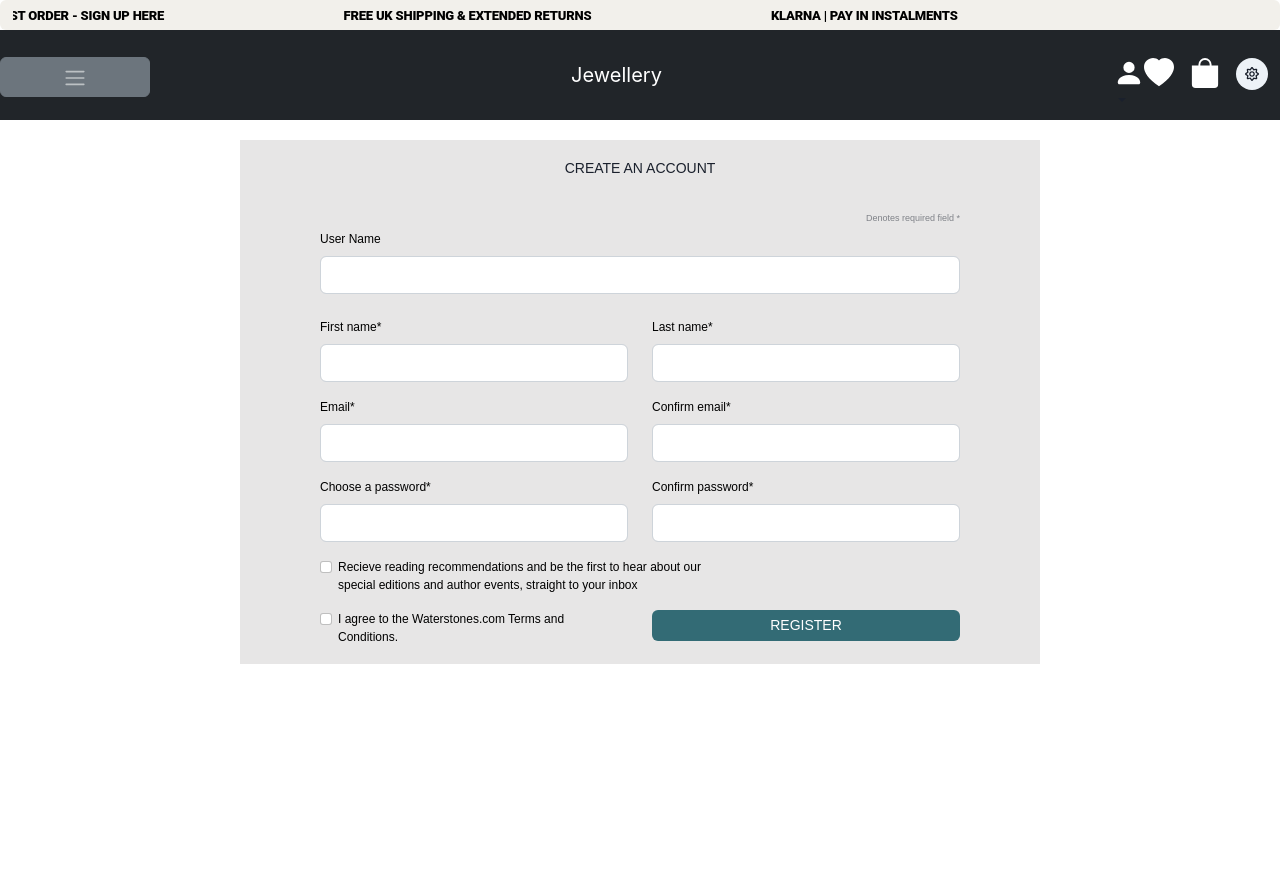
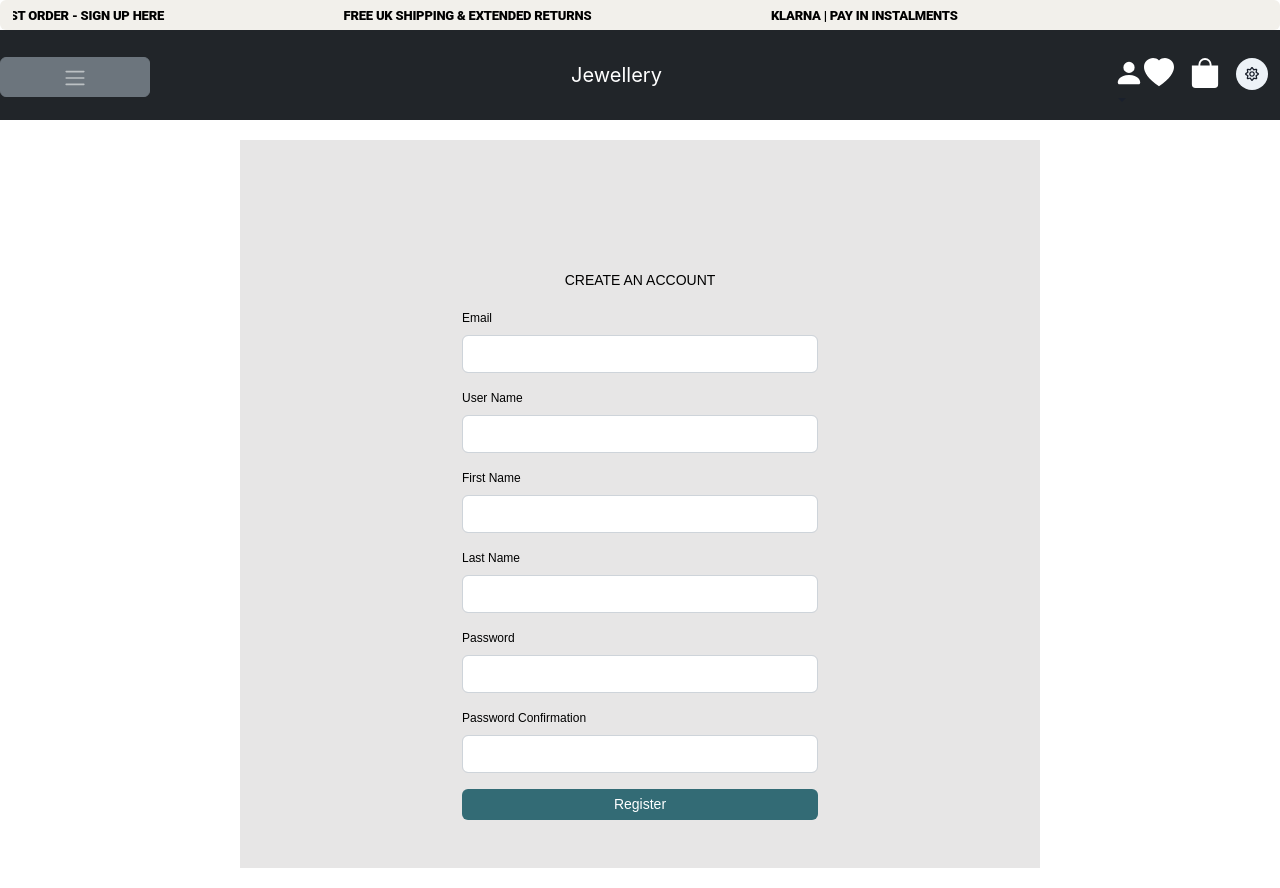
Before and after one commit to liuyuanmeng/djangoProject, a React (Create React App) app in the folder client/: page /register in a window 1280 px wide. Before the commit the page ends 800 px from the top, so only its background shows below. Built offline with nearby package versions, Linux system fonts and the light colour scheme.

Commit message:
like-button-added

```diff
--- a/client/src/App.js
+++ b/client/src/App.js
@@ -8,6 +8,8 @@ import Category from './components/jewelleries/Categories'
 import JewelleryShow from './components/jewelleries/JewelleryShow'
 import Register from './components/auth/Register'
 import Login from './components/auth/Login'
+import Account from './components/account/Account'
+import Like from './components/account/Wishlist'
 import NotFound from './components/common/NotFound'
 
 const App = () => {
@@ -20,6 +22,8 @@ const App = () => {
         <Route path="/categories" element={<Category />} />
         <Route path="/register" element={<Register />} />
         <Route path="/login" element={<Login />} />
+        <Route path="/account" element={<Account />} />
+        <Route path="/like" element={<Like />} />
         <Route path="*" element={<NotFound />} />
 
       </Routes>
--- a/client/src/components/auth/Login.js
+++ b/client/src/components/auth/Login.js
@@ -29,13 +29,16 @@ const Login = () => {
   const handleSubmit = async (e) => {
     e.preventDefault()
     try {
-      const { data } = await axios.post('/api/auth/login/', formData)
-      setTokenToLocalStorage(data.token)
+
+      const response = await axios.post('/api/auth/login/', formData)
+      setTokenToLocalStorage(response.data.token)
       navigate('/account')
-    } catch (err) {
-      console.log(err)
-      setErrors(true)
+    } catch (error) {
+
+      setErrors(error.response.data.message)
     }
+
+
   }
 
   // ? Handle change
--- a/client/src/components/auth/Register.js
+++ b/client/src/components/auth/Register.js
@@ -1,19 +1,25 @@
 import React from 'react'
 import axios from 'axios'
-import { useNavigate } from 'react-router-dom'
+import { useNavigate, Link } from 'react-router-dom'
 
-// Bootstrap components
-import Container from 'react-bootstrap/Container'
+
 import Row from 'react-bootstrap/Row'
 import Form from 'react-bootstrap/Form'
 import Button from 'react-bootstrap/Button'
 import Col from 'react-bootstrap/esm/Col'
-import { useState } from 'react'
+import { useState, useEffect } from 'react'
+
+import { Container, Card } from 'react-bootstrap'
+
+
 
 const Register = () => {
+
+
   const navigate = useNavigate()
 
   const [formData, setFormData] = useState({
+
     email: '',
     username: '',
     first_name: '',
@@ -21,101 +27,98 @@ const Register = () => {
     password: '',
     password_confirmation: '',
   })
+
   const [errors, setErrors] = useState({})
+
+
+
   const handleChange = (e) => {
-    setFormData({ ...FormData, [e.target.name]: e.target.value })
+    setFormData({ ...formData, [e.target.name]: e.target.value })
     setErrors({ ...errors, [e.target.name]: '' })
   }
 
-  const handleSubmit = async (event) => {
-    // Prevent page reload
-    event.preventDefault()
+  const handleSubmit = async (e) => {
+    e.preventDefault()
     try {
       await axios.post('/api/auth/register/', formData)
       navigate('/login')
     } catch (error) {
+
       setErrors(error)
+
     }
   }
 
+
+
+
+
+
   return (
 
+    <section className='section-register'>
+      <Container fluid className='mt-5 '>
+        <div className='masthead  d-flex justify-content-center'>
+          {/* // <div className=" color-overlay d-flex justify-content-center align-items-center "> */}
 
-    <section className='section-register'>
-      {/* Heading */}
-      <Form className='auth-register' onSubmit={handleSubmit}>
+
+          <Form className='rounded p-4 p-sm-3 text-secondary w-50 mt-5 color-overlay ' onSubmit={handleSubmit}>
+            <Form.Group className='mb-3'>
+              <Row className="mb-3 form-label">
                 <Row>
-          <h3 className='create-account'>CREATE AN ACCOUNT</h3>
+                  <h3 className='login-heading create-account'>CREATE AN ACCOUNT</h3>
                 </Row>
 
-        <Row>
-          <p className='create-account-paragraph-2'>Denotes required field *</p>
-        </Row>
-        {/* Title */}
-        <Row className='form-label'>
+                <Form.Group className='mb-3'>
+
+                  <Form.Label>Email</Form.Label>
+                  <Form.Control type="email" name='email' value={formData.email} onChange={handleChange} />
+                </Form.Group>
+
                 <Form.Group className='mb-3'>
 
                   <Form.Label>User Name</Form.Label>
-            <Form.Control type="username" name='username'  value={formData.username} onChange={handleChange} />
+                  <Form.Control type="username" name='username' value={formData.username} onChange={handleChange} />
+                </Form.Group>
+
+                <Form.Group className='mb-3'>
+
+                  <Form.Label>First Name</Form.Label>
+                  <Form.Control type="firstname" name='first_name' value={formData.first_name} onChange={handleChange} />
+                </Form.Group>
+
+                <Form.Group className='mb-3'>
+
+                  <Form.Label>Last Name</Form.Label>
+                  <Form.Control type="lastname" name='last_name' value={formData.last_name} onChange={handleChange} />
+                </Form.Group>
+
+                <Form.Group className='mb-3'>
+
+                  <Form.Label>Password</Form.Label>
+                  <Form.Control type="password" name='password' value={formData.password} onChange={handleChange} />
+                </Form.Group>
+
+                <Form.Group className='mb-3'>
+
+                  <Form.Label>Password Confirmation</Form.Label>
+                  <Form.Control type="password_Confirmationv" name='password_confirmation' value={formData.password_confirmation} onChange={handleChange} />
+                </Form.Group>
+
+                <Form.Group className='mb-3'>
+                  <Button className='button-register' type="submit">
+                    Register
+                  </Button>
                 </Form.Group>
 
               </Row>
-        {/* Name */}
-        <Row className="mb-3 form-label">
-          <Form.Group as={Col}>
-            <Form.Label>First name*</Form.Label>
-            <Form.Control type="text" name='firstName' value={formData.firstName} onChange={handleChange} />
-            {errors.firstName && <p className='text-danger'>{errors.firstName}</p>}
             </Form.Group>
-          <Form.Group as={Col}>
-            <Form.Label>Last name*</Form.Label>
-            <Form.Control type="text" name='lastName' value={formData.lastName} onChange={handleChange} />
-            {errors.lastName && <p className='text-danger'>{errors.lastName}</p>}
-          </Form.Group>
-        </Row>
-        {/* Email */}
-        <Row className="mb-3 form-label">
-          <Form.Group as={Col} controlId="formGridEmail">
-            <Form.Label>Email*</Form.Label>
-            <Form.Control type="email" name='email' value={formData.email} onChange={handleChange} />
-            {errors.email && <p className='text-danger'>{errors.email}</p>}
-          </Form.Group>
-          <Form.Group as={Col}>
-            <Form.Label>Confirm email*</Form.Label>
-            <Form.Control type="email" name='confirmEmail' value={formData.confirmEmail} onChange={handleChange} />
-            {errors.confirmEmail && <p className='text-danger'>{errors.confirmEmail}</p>}
-          </Form.Group>
-        </Row>
-        {/* Password */}
-        <Row className="mb-3 form-label">
-          <Form.Group as={Col}>
-            <Form.Label>Choose a password*</Form.Label>
-            <Form.Control type="password" name='password' value={formData.password} onChange={handleChange} />
-            {errors.password && <p className='text-danger'>{errors.password}</p>}
-          </Form.Group>
-          <Form.Group as={Col} controlId="formGridPassword">
-            <Form.Label>Confirm password*</Form.Label>
-            <Form.Control type="password" name='passwordConfirmation' value={formData.passwordConfirmation} onChange={handleChange} />
-            {errors.passwordConfirmation && <p className='text-danger'>{errors.passwordConfirmation}</p>}
-          </Form.Group>
-        </Row>
-        {/* Checkboxes and register button */}
-        <Form.Group className="mb-3 form-label" id="formGridCheckbox">
-          <Form.Check className='checkbox' type="checkbox" label="Recieve reading recommendations and be the first to hear about our special editions and author events, straight to your inbox" />
-        </Form.Group>
-        <Row>
-          <Form.Group as={Col} className="mb-3 form-label" id="formGridCheckbox">
-            <Form.Check className='checkbox2' type="checkbox" label="I agree to the Waterstones.com Terms and Conditions." />
-          </Form.Group>
-          <Form.Group as={Col}>
-            <Button className='button-register' type="submit">
-              REGISTER
-            </Button>
-          </Form.Group>
-        </Row>
           </Form>
+
+
+        </div>
+      </Container>
     </section>
-  )
 
 
 
@@ -124,9 +127,9 @@ const Register = () => {
 
 
 
-
-
+  )
 
 }
 
+
 export default Register
--- a/client/src/components/jewelleries/Home.js
+++ b/client/src/components/jewelleries/Home.js
@@ -11,6 +11,8 @@ import Button from 'react-bootstrap/Button'
 
 
 const Home = () => {
+
+
   const [jewelleries, setJewelleries] = useState([])
   const navigate = useNavigate()
   const [visible, setVisible] = useState(6)
@@ -48,6 +50,7 @@ const Home = () => {
                       <Card.Title className='text-center mb-0 cardTitle'>{name}  </Card.Title>
                       <Card.Text className='text-center mb-0 text'>£{price}</Card.Text>
 
+
                     </Card.Body>
                   </Card>
                 </Link>
@@ -57,6 +60,7 @@ const Home = () => {
           })}
           <div className='row justify-content-center'></div>
           <button className='btn btn-outline-dark align-items: center' onClick={showMoreItems}>Load More</button>
+
 
         </Row>
 
--- a/client/src/styles/auth.scss
+++ b/client/src/styles/auth.scss
@@ -5,13 +5,23 @@
   flex-direction: column;
   align-items: center;
   background-color: #e7e6e6;
-  .auth-register {
-    width: 640px;
-    a {
-      color: black
+  font-family: 'Source Sans Pro', Arial, sans-serif;
+  font-size: 12px;
+  font-weight: 300;
+  color: black;
+  .button-register {
+      font-family: 'Source Sans Pro', Arial, sans-serif;
+      width: inherit;
+      background: #336b75;
+      border: none;
+      font-size: 14px;
+      padding: 5px 0;
     }
-    a:hover {
-      text-decoration: none;
+    .form-label {
+      font-family: 'Source Sans Pro', Arial, sans-serif;
+      font-size: 12px;
+      font-weight: 300;
+      color: black;
     }
     .create-account {
       margin: 20px 0;
@@ -20,54 +30,7 @@
       text-align: center;
       font-family: 'Source Sans Pro', Arial, sans-serif;
     }
-    .create-account-paragraph {
-      margin: 0 auto;
-      font-size: 12px;
-      font-weight: 200;
-      text-align: center;
-      max-width: 570px;
-      font-family: 'Source Sans Pro', Arial, sans-serif;
-      .inline-plus {
-        font-family: 'smooch';
-        font-size: 1.4em;
-        color: #80c078;
-      }
-    }
-    .create-account-paragraph-2 {
-      display: flex;
-      justify-content: right;
-      text-align: right;
-      font-size: xx-small;
-      opacity: 0.5;
-      margin: 15px 0 5px 0;
-      font-family: 'Source Sans Pro', Arial, sans-serif;
-    }
-    .form-label {
-      font-family: 'Source Sans Pro', Arial, sans-serif;
-      font-size: 12px;
-      font-weight: 300;
-      color: black;
-      .checkbox {
-        max-width: 400px;
-      }
-      .checkbox2 {
-        width: 250px;
-      }
-    }
-    .button-register {
-      font-family: 'Source Sans Pro', Arial, sans-serif;
-      width: inherit;
-      background: #336b75;
-      border: none;
-      font-size: 14px;
-      padding: 5px 0;
-    }
-    .trigger {
-      font-family: 'Source Sans Pro',sans-serif;
-      font-size: 12px;
-      padding: 10px;
-    }
-  }
+
 }
 
 .section-login {
--- /dev/null
+++ b/client/src/styles/jewelleryshow.scss
@@ -0,0 +1,27 @@
+.container{
+  display: flex;
+  justify-content: center;
+  margin-top: 30px;
+  margin-bottom: 30px;
+}
+.card{
+  background-color: rgb(123, 138, 133);
+}
+
+.title{
+  font-weight: bold;
+  font-family: 'Source Sans Pro', Arial, sans-serif;
+  font-size: large;
+  margin-bottom: 10px;
+  margin-top: 10px;
+}
+.details{
+  margin:10px;
+  font-weight: bolder;
+}
+.p{
+  margin: 10px;
+}
+.price{
+  margin:10px;
+}
--- a/client/src/styles/main.scss
+++ b/client/src/styles/main.scss
@@ -4,3 +4,4 @@
 @import'./pagenavbar.scss';
 @import'./notfound.scss';
 @import'./auth.scss';
+@import'./jewelleryshow.scss';
```
Also changed, not shown: client/src/components/account/Account.js (added, +77 -0 lines), client/src/components/account/Wishlist.js (added, +32 -0 lines), client/src/components/helpers/auth.js (+15 -0 lines), client/src/components/jewelleries/JewelleryShow.js (+29 -9 lines), 1 other file (tests, documents, lock files or other folders). Lines whose indentation alone changed are shown as unchanged.
